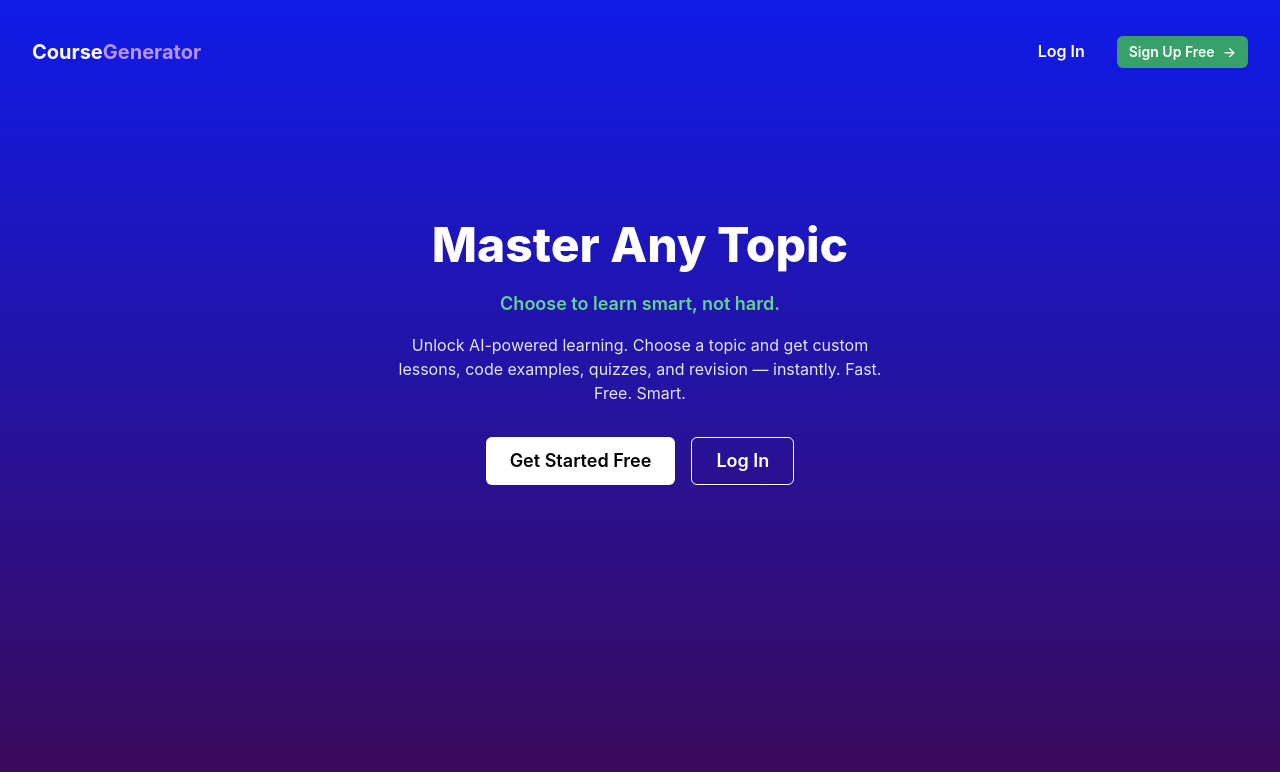
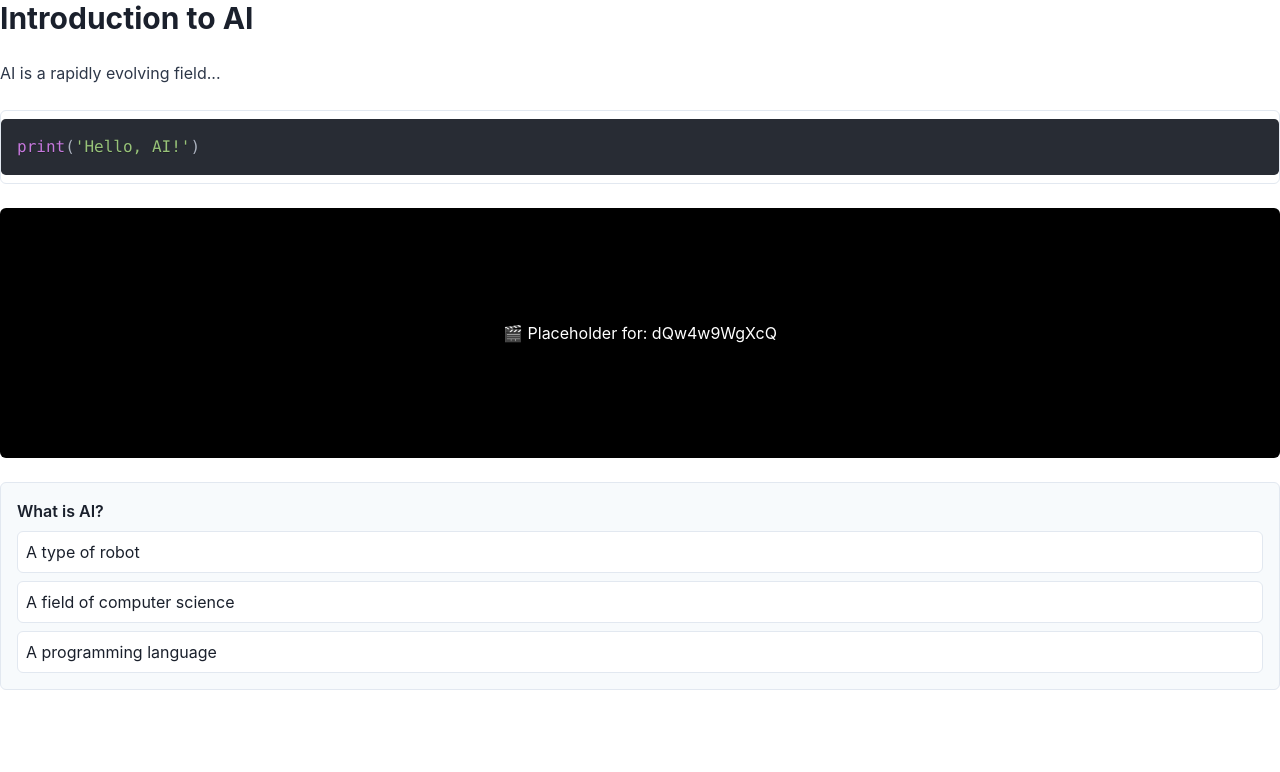
Before and after one commit to pranav-harresh-v/course-generator, a React (Vite) app in the folder client/: page / in a window 1280 px wide. Shown: the top 772 px of the page. Built offline with nearby package versions, Linux system fonts and the light colour scheme.

Commit message:
feat: implemented lesson rendering

```diff
--- /dev/null
+++ b/client/postcss.config.cjs
@@ -0,0 +1,6 @@
+module.exports = {
+  plugins: {
+    "@tailwindcss/postcss": {},
+    autoprefixer: {},
+  },
+};
--- a/client/src/App.jsx
+++ b/client/src/App.jsx
@@ -1,10 +1,29 @@
 import { Routes, Route } from "react-router-dom";
 import Home from "./pages/Home";
+
+import LessonRenderer from "./components/LessonRenderer";
+
+const sampleContent = [
+  { type: "heading", text: "Introduction to AI" },
+  { type: "paragraph", text: "AI is a rapidly evolving field..." },
+  { type: "code", language: "python", text: "print('Hello, AI!')" },
+  { type: "video", url: "dQw4w9WgXcQ" },
+  {
+    type: "mcq",
+    question: "What is AI?",
+    options: [
+      "A type of robot",
+      "A field of computer science",
+      "A programming language",
+    ],
+    answer: 1,
+  },
+];
 
 export default function App() {
   return (
     <Routes>
-      <Route path="/" element={<Home />} />
+      <Route path="/" element={<LessonRenderer content={sampleContent} />} />
     </Routes>
   );
 }
--- /dev/null
+++ b/client/src/components/LessonRenderer.jsx
@@ -0,0 +1,44 @@
+import { VStack } from "@chakra-ui/react";
+import HeadingBlock from "./blocks/HeadingBlock";
+import ParagraphBlock from "./blocks/ParagraphBlock";
+import CodeBlock from "./blocks/CodeBlock";
+import VideoBlock from "./blocks/VideoBlock";
+import MCQBlock from "./blocks/MCQBlock";
+
+const LessonRenderer = ({ content }) => {
+  return (
+    <VStack align="stretch" spacing={6}>
+      {content.map((block, index) => {
+        switch (block.type) {
+          case "heading":
+            return <HeadingBlock key={index} text={block.text} />;
+          case "paragraph":
+            return <ParagraphBlock key={index} text={block.text} />;
+          case "code":
+            return (
+              <CodeBlock
+                key={index}
+                language={block.language}
+                text={block.text}
+              />
+            );
+          case "video":
+            return <VideoBlock key={index} query={block.url} />;
+          case "mcq":
+            return (
+              <MCQBlock
+                key={index}
+                question={block.question}
+                options={block.options}
+                answer={block.answer}
+              />
+            );
+          default:
+            return null;
+        }
+      })}
+    </VStack>
+  );
+};
+
+export default LessonRenderer;
--- /dev/null
+++ b/client/src/components/blocks/CodeBlock.jsx
@@ -0,0 +1,13 @@
+import { Box } from "@chakra-ui/react";
+import { Prism as SyntaxHighlighter } from "react-syntax-highlighter";
+import { oneDark } from "react-syntax-highlighter/dist/esm/styles/prism";
+
+const CodeBlock = ({ language, text }) => (
+  <Box borderWidth={1} borderRadius="md" overflow="hidden">
+    <SyntaxHighlighter language={language} style={oneDark}>
+      {text}
+    </SyntaxHighlighter>
+  </Box>
+);
+
+export default CodeBlock;
--- /dev/null
+++ b/client/src/components/blocks/HeadingBlock.jsx
@@ -0,0 +1,9 @@
+import { Heading } from "@chakra-ui/react";
+
+const HeadingBlock = ({ text }) => (
+  <Heading size="lg" color="gray.800">
+    {text}
+  </Heading>
+);
+
+export default HeadingBlock;
--- /dev/null
+++ b/client/src/components/blocks/MCQBlock.jsx
@@ -0,0 +1,58 @@
+import { Box, Text, VStack } from "@chakra-ui/react";
+import { useState } from "react";
+
+const MCQBlock = ({ question, options, answer }) => {
+  const [selected, setSelected] = useState(null);
+  const [showResult, setShowResult] = useState(false);
+
+  const handleSelect = (index) => {
+    setSelected(index);
+    setShowResult(true);
+  };
+
+  return (
+    <Box p={4} borderWidth={1} borderRadius="md" bg="gray.50">
+      <Text fontWeight="semibold">{question}</Text>
+      <VStack spacing={2} mt={2} align="stretch">
+        {options.map((opt, i) => (
+          <Box
+            key={i}
+            p={2}
+            cursor="pointer"
+            borderWidth={1}
+            borderRadius="md"
+            onClick={() => handleSelect(i)}
+            bg={
+              showResult
+                ? i === answer
+                  ? "green.100"
+                  : i === selected
+                  ? "red.100"
+                  : "white"
+                : "white"
+            }
+            borderColor={
+              showResult
+                ? i === answer
+                  ? "green.500"
+                  : i === selected
+                  ? "red.500"
+                  : "gray.200"
+                : "gray.200"
+            }
+            _hover={!showResult ? { bg: "gray.100" } : {}}
+          >
+            {opt}
+          </Box>
+        ))}
+      </VStack>
+      {showResult && selected !== null && (
+        <Text mt={2} fontSize="sm" color="gray.600">
+          {selected === answer ? "✅ Correct!" : "❌ Incorrect."}
+        </Text>
+      )}
+    </Box>
+  );
+};
+
+export default MCQBlock;
--- /dev/null
+++ b/client/src/components/blocks/ParagraphBlock.jsx
@@ -0,0 +1,9 @@
+import { Text } from "@chakra-ui/react";
+
+const ParagraphBlock = ({ text }) => (
+  <Text fontSize="md" color="gray.700" lineHeight="tall">
+    {text}
+  </Text>
+);
+
+export default ParagraphBlock;
--- /dev/null
+++ b/client/src/components/blocks/VideoBlock.jsx
@@ -0,0 +1,18 @@
+import { Box, Text } from "@chakra-ui/react";
+
+const VideoBlock = ({ query }) => (
+  <Box
+    bg="black"
+    color="white"
+    p={4}
+    borderRadius="md"
+    display="flex"
+    justifyContent="center"
+    alignItems="center"
+    height="250px"
+  >
+    <Text fontSize="md">🎬 Placeholder for: {query}</Text>
+  </Box>
+);
+
+export default VideoBlock;
--- a/client/src/main.jsx
+++ b/client/src/main.jsx
@@ -4,6 +4,7 @@ import App from "./App";
 import { ChakraProvider } from "@chakra-ui/react";
 import { BrowserRouter } from "react-router-dom";
 import { Auth0Provider } from "@auth0/auth0-react";
+//import "./index.css";
 
 ReactDOM.createRoot(document.getElementById("root")).render(
   <React.StrictMode>
```
Also changed, not shown: client/package.json (+6 -1 lines), client/src/pages/Home.jsx (+99 -0 lines), client/tailwind.config.js (added, +8 -0 lines), 1 other file (tests, documents, lock files or other folders).
